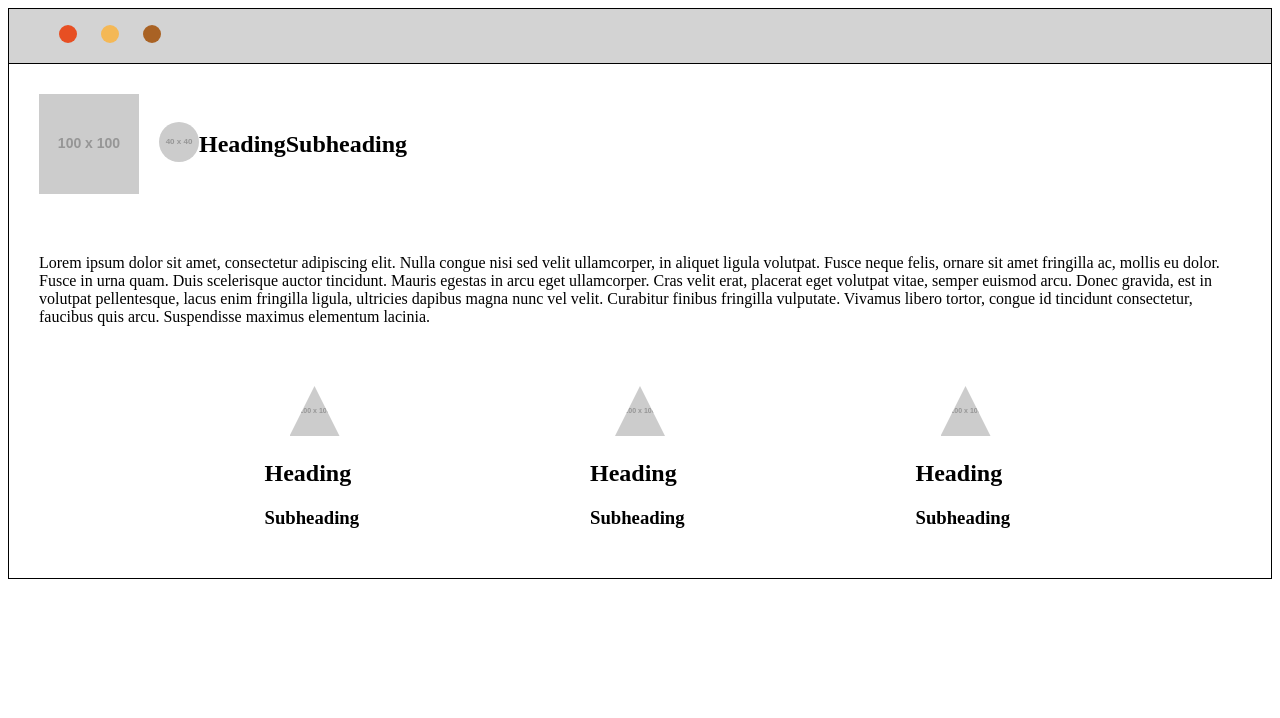
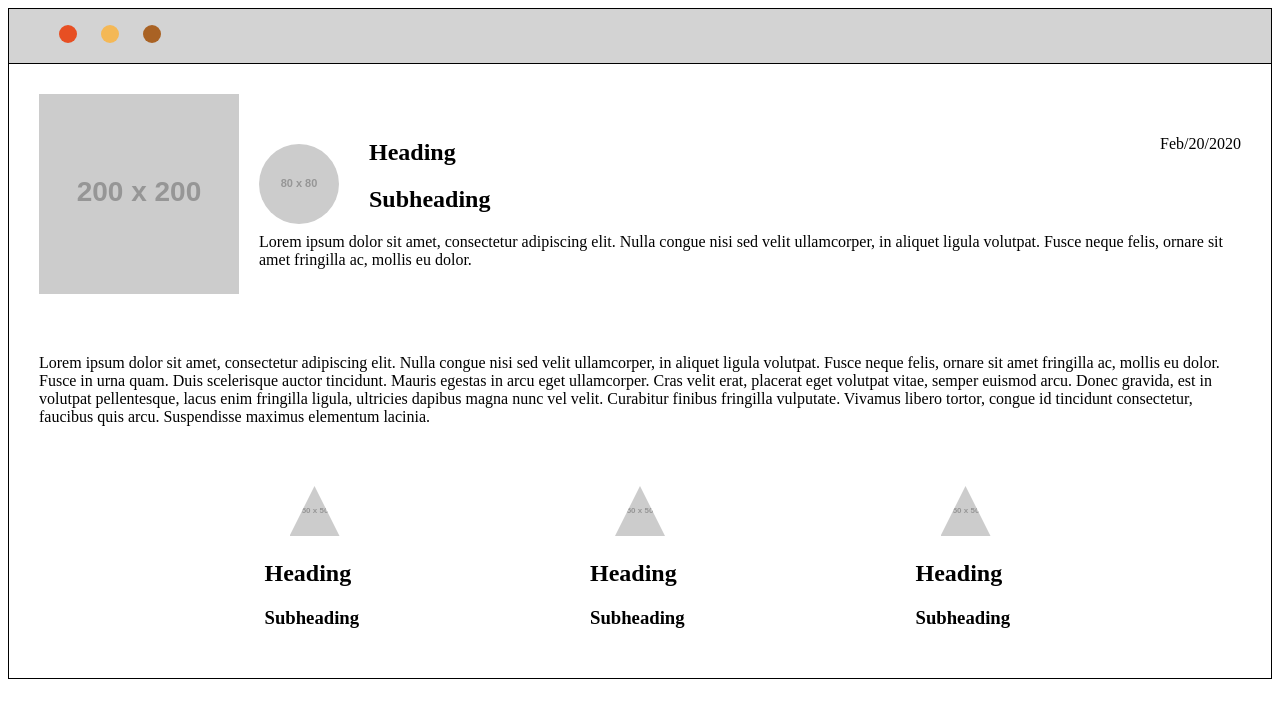
Before and after one commit to GMEspasa/flex-demo, a plain HTML site: page public/index.html in a window 1280 px wide. Drawn offline with Linux system fonts and the light colour scheme; placeholder pictures from the web are drawn by us.

Commit message:
modificando estilo para movil y desktop

```diff
--- a/public/index.html
+++ b/public/index.html
@@ -19,18 +19,31 @@
       <section class="profile">
         <img
           class="profile__avatar"
-          src="https://via.placeholder.com/100x100"
+          src="https://via.placeholder.com/200x200"
           alt="placeholder"
         />
+
         <div class="profile__description">
-          <picture class="profile__icon">
-            <img src="https://via.placeholder.com/40x40" alt="placeholder" />
-          </picture>
-          <div class="profile__description">
-            <h1>Heading</h1>
-            <h2>Subheading</h2>
+          <div class="profile__description-top">
+            <picture class="profile__icon">
+              <img src="https://via.placeholder.com/80x80" alt="placeholder" />
+            </picture>
+            <div class="profile__title">
+              <h1>Heading</h1>
+              <h2>Subheading</h2>
+            </div>
+            <div class="profile__date">
+              <p>Feb/20/2020</p>
+            </div>
+          </div>
+
+          <div class="profile__description-bottom">
+            Lorem ipsum dolor sit amet, consectetur adipiscing elit. Nulla congue
+          nisi sed velit ullamcorper, in aliquet ligula volutpat. Fusce neque
+          felis, ornare sit amet fringilla ac, mollis eu dolor.
           </div>
         </div>
+
       </section>
       <section>
         Lorem ipsum dolor sit amet, consectetur adipiscing elit. Nulla congue
@@ -45,17 +58,17 @@
       </section>
       <section class="list-article">
         <picture class="list-article__item">
-          <img src="https://via.placeholder.com/100x100" alt="placeholder" />
+          <img src="https://via.placeholder.com/50x50" alt="placeholder" />
           <h2>Heading</h2>
           <h3>Subheading</h3>
         </picture>
         <picture class="list-article__item">
-          <img src="https://via.placeholder.com/100x100" alt="placeholder" />
+          <img src="https://via.placeholder.com/50x50" alt="placeholder" />
           <h2>Heading</h2>
           <h3>Subheading</h3>
         </picture>
         <picture class="list-article__item">
-          <img src="https://via.placeholder.com/100x100" alt="placeholder" />
+          <img src="https://via.placeholder.com/50x50" alt="placeholder" />
           <h2>Heading</h2>
           <h3>Subheading</h3>
         </picture>
--- a/public/styles.css
+++ b/public/styles.css
@@ -20,6 +20,7 @@ header {
   border-radius: 50%;
   margin: 0px 10px;
   background-color: #ccc;
+  cursor: pointer;
 }
 
 .top-container__circle--red {
@@ -51,8 +52,28 @@ section.profile {
   margin-right: 20px;
 }
 
+
+.profile__description-top {
+  display: flex;
+  flex-direction: row;
+}
+
+.profile__icon {
+  padding-top: 20px;
+}
+
 .profile__icon img {
   border-radius: 50%;
+}
+
+.profile__title {
+  padding-left: 20px;
+}
+
+.profile__date {
+  display: flex;
+  flex: 1;
+  justify-content: flex-end;
 }
 
 .list-article {
@@ -73,14 +94,40 @@ section.profile {
   clip-path: polygon(50% 0, 0 100%, 100% 100%);
 }
 
+
 @media screen and (min-width: 600px) {
   section.profile {
     flex-direction: row;
   }
 
   .profile__avatar {
-    width: 100px;
-    height: 100px;
+    width: 200px;
+    height: 200px;
+  }
+
+  .profile__description {
+    display: flex;
+    flex-direction: column;
+    justify-content: flex-start;
+  }
+
+  .profile__description-top {
+    display: flex;
+    flex-direction: row;
+  }
+
+  .profile__icon {
+    align-self: center;
+  }
+
+  .profile__title{
+    padding-left: 30px;
+  }
+
+  .profile__date {
+    display: flex;
+    flex: 1;
+    justify-content: flex-end;
   }
 
   .list-article {
@@ -89,12 +136,5 @@ section.profile {
     justify-content: space-evenly;
   }
 
-  .profile__description {
-    display: flex;
-    justify-content: flex-start;
-  }
 
-  .profile__icon {
-    align-self: center;
-  }
 }
```
